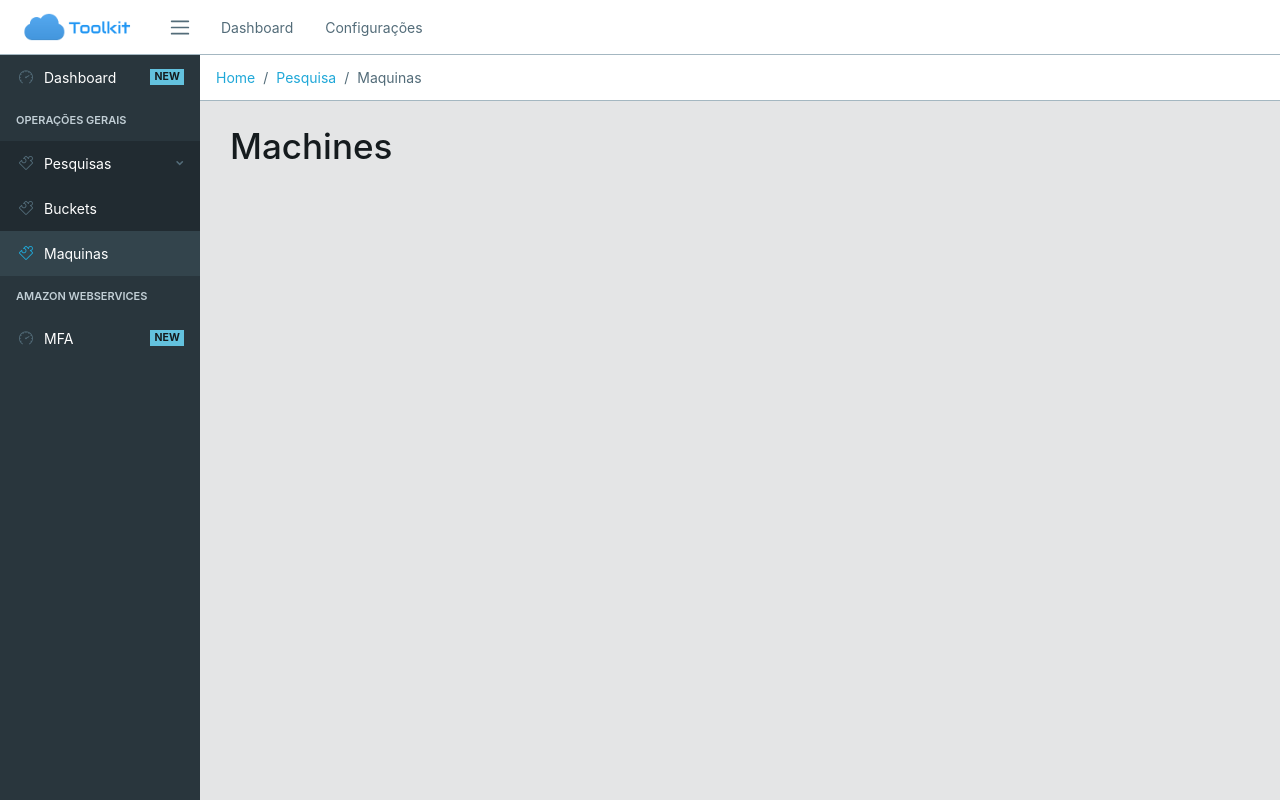
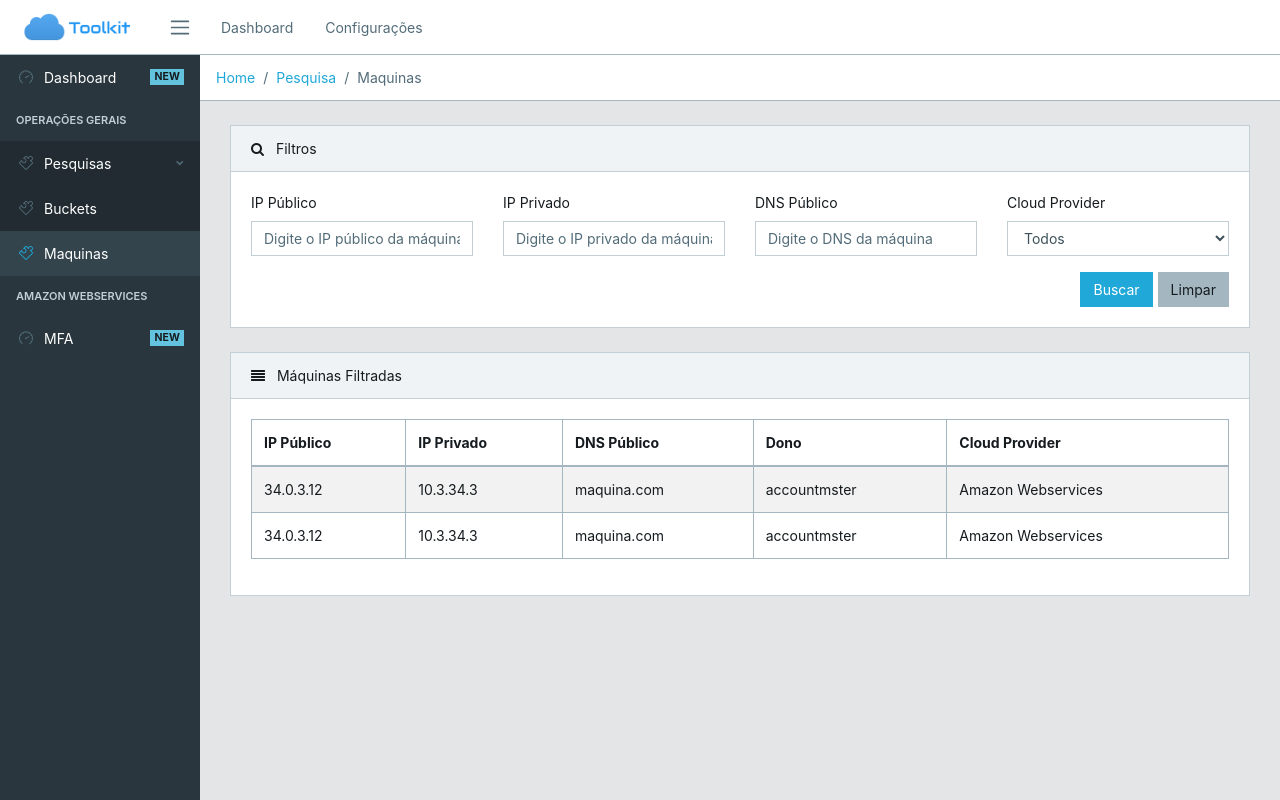
Before and after one commit to ribeiro-rodrigo-exemplos/toolkit, a React (Create React App) app: page /find/machines in a window 1280 px wide. Built offline with nearby package versions, Linux system fonts and the light colour scheme.

Commit message:
implementacao inicial da pagina machines

```diff
--- a/src/views/pages/find/Machines/Machines.tsx
+++ b/src/views/pages/find/Machines/Machines.tsx
@@ -1,5 +1,105 @@
 import React from 'react'
 
+import {
+    Row,
+    Col,
+    Card,
+    CardHeader,
+    CardBody,
+    Table,
+    FormGroup,
+    Label,
+    Input,
+    Button
+} from 'reactstrap'
+
 export default () => (
-    <h1>Machines</h1>
+    <div className="animated fadeIn">
+        <Row>
+            <Col xs="6" lg="12">
+                <Card>
+                    <CardHeader>
+                        <i className="fa fa-search"></i> Filtros
+                    </CardHeader>
+                    <CardBody>
+                        <Row>
+                            <Col lg="3">
+                                <FormGroup>
+                                    <Label htmlFor="ip-publico">IP Público</Label>
+                                    <Input type="text" id="ip-publico" placeholder="Digite o IP público da máquina"/>
+                                </FormGroup>
+                            </Col>
+                            <Col lg="3">
+                                <FormGroup>
+                                    <Label htmlFor="ip-privado">IP Privado</Label>
+                                    <Input type="text" id="ip-privado" placeholder="Digite o IP privado da máquina"/>
+                                </FormGroup>
+                            </Col>
+                            <Col lg="3">
+                                <FormGroup>
+                                    <Label htmlFor="dns-publico">DNS Público</Label>
+                                    <Input type="text" id="dns-publico" placeholder="Digite o DNS da máquina"/>
+                                </FormGroup>
+                            </Col>
+                            <Col lg="3">
+                                <FormGroup>
+                                    <Label htmlFor="provider">Cloud Provider</Label>
+                                    <Input type="select" id="provider">
+                                        <option value="all">Todos</option>
+                                        <option value="aws">Amazon Webservices</option>
+                                        <option value="gcp">Google Cloud</option>
+                                        <option value="azure">Azure</option>
+                                    </Input>
+                                </FormGroup>
+                            </Col>
+                        </Row>
+                        <Row>
+                            <Col xs="6" lg="12">
+                                <Button color="secondary" className="float-right">Limpar</Button>
+                                <Button color="primary" className="float-right horizontal-margin-right-5" >Buscar</Button>
+                            </Col>
+                        </Row>
+                    </CardBody>
+                </Card>
+            </Col>
+        </Row>
+        <Row>
+            <Col xs="6" lg="12">
+                <Card>
+                    <CardHeader>
+                        <i className="fa fa-align-justify"></i> Máquinas Filtradas
+                    </CardHeader>
+                    <CardBody>
+                        <Table bordered striped hover size="md">
+                            <thead>
+                                <tr>
+                                    <th>IP Público</th>
+                                    <th>IP Privado</th>
+                                    <th>DNS Público</th>
+                                    <th>Dono</th>
+                                    <th>Cloud Provider</th>
+                                </tr>
+                            </thead>
+                            <tbody>
+                                <tr>
+                                    <td>34.0.3.12</td>
+                                    <td>10.3.34.3</td>
+                                    <td>maquina.com</td>
+                                    <td>accountmster</td>
+                                    <td>Amazon Webservices</td>
+                                </tr>
+                                <tr>
+                                    <td>34.0.3.12</td>
+                                    <td>10.3.34.3</td>
+                                    <td>maquina.com</td>
+                                    <td>accountmster</td>
+                                    <td>Amazon Webservices</td>
+                                </tr>
+                            </tbody>
+                        </Table>
+                    </CardBody>
+                </Card>
+            </Col>
+        </Row>
+    </div>
 )
```
